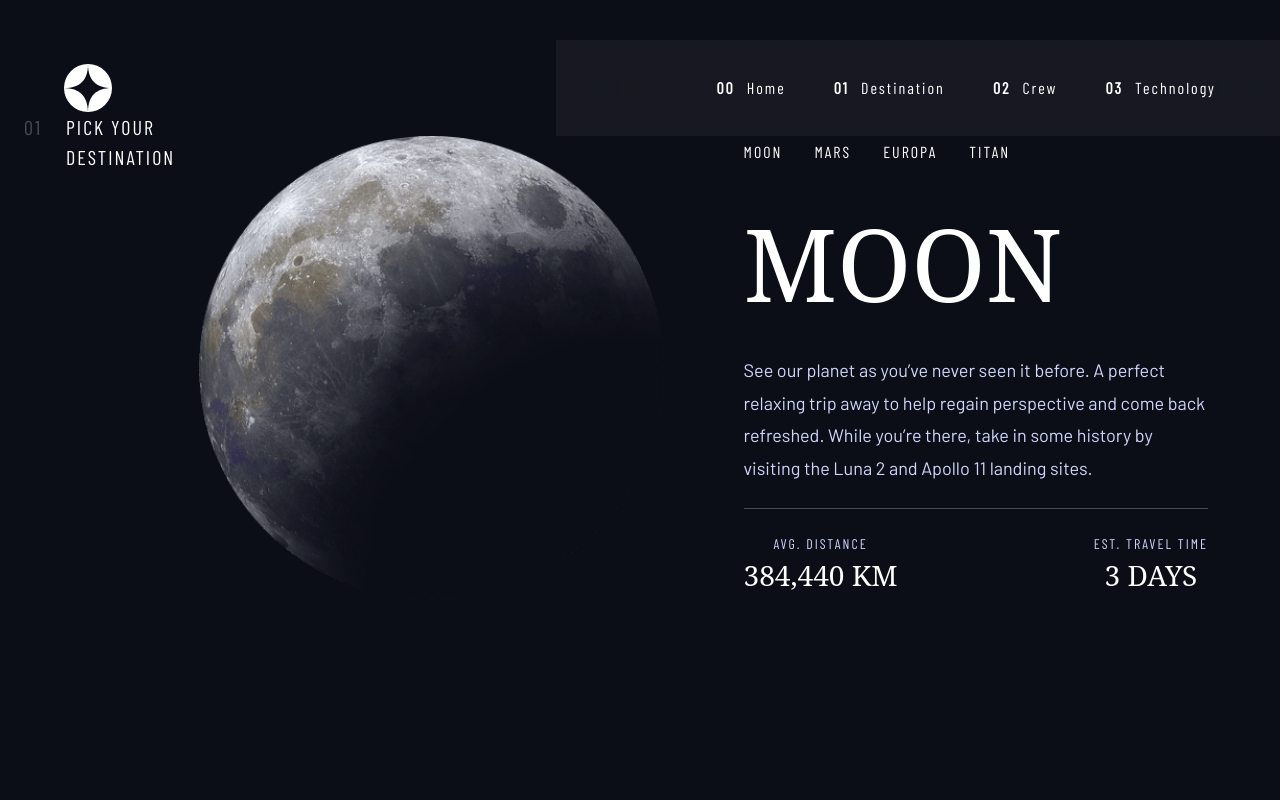
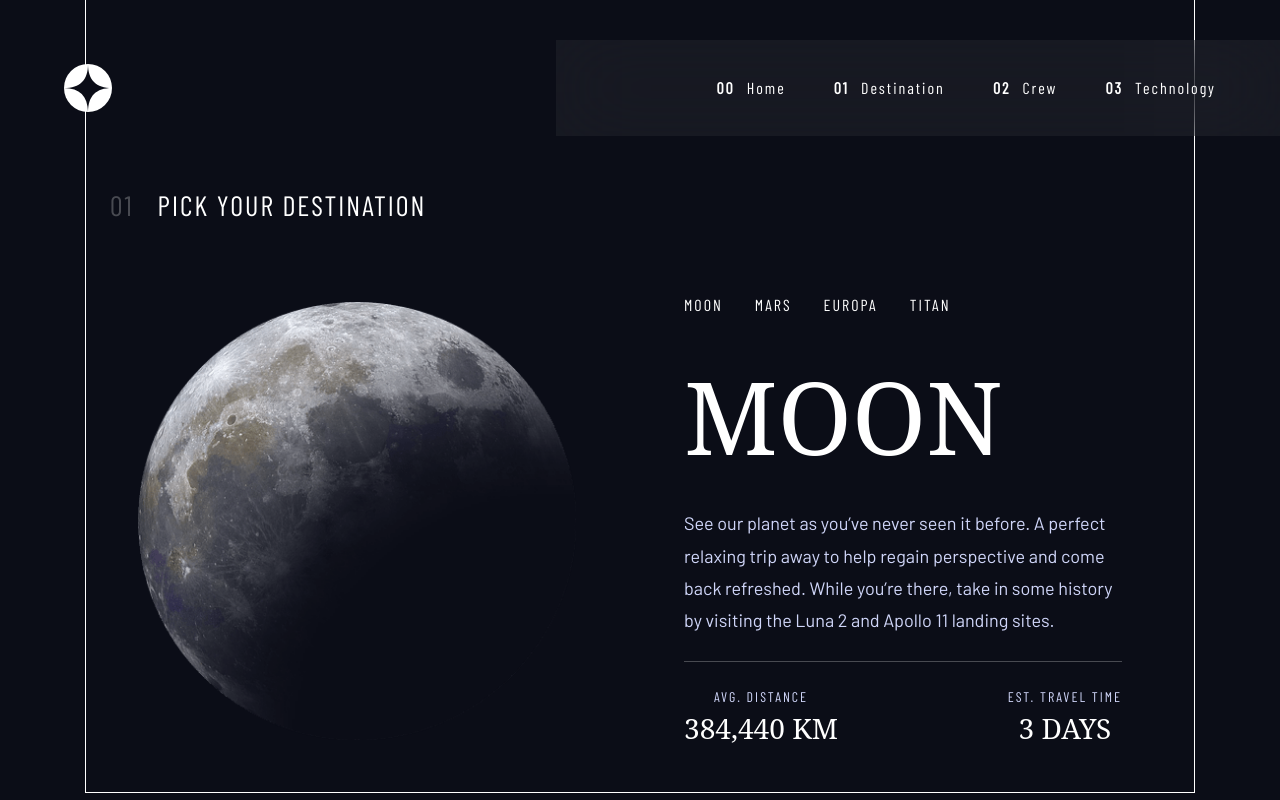
Before and after one commit to 11amanraj/space-tourism, a Next.js app: page /destination in a window 1280 px wide. Built offline with nearby package versions, Linux system fonts and the light colour scheme; a web font is replaced by a local one.

Commit message:
changes to layout

```diff
--- a/app/destination/page.tsx
+++ b/app/destination/page.tsx
@@ -33,6 +33,45 @@ const page = () => {
     ]
   return (
     <>
+        <div className='text-preset-8 flex gap-6 justify-center sm:text-[20px] sm:justify-start md:text-[28px]'>
+            <p className='opacity-25'>01</p>
+            <p>PICK YOUR DESTINATION</p>
+        </div>
+        <div className='pt-6 h-full flex flex-col gap-8 self-center md:flex-row'>
+            <div className='w-52 aspect-[1/1] md:flex-1 self-center md:p-7'>
+                <img className='w-full' src={planetary_bodies[0].image} alt={planetary_bodies[0].name}/>
+            </div>
+            <div className='flex flex-col gap-6 md:flex-1 md:px-12 md:self-center'>
+                <ul className='text-preset-7 self-center flex gap-8 sm:text-[16px] md:self-start'>
+                    <li>MOON</li>
+                    <li>MARS</li>
+                    <li>EUROPA</li>
+                    <li>TITAN</li>
+                </ul>
+                <div className='flex flex-col gap-4'>
+                    <h1 className='self-center text-preset-3 sm:text-[100px] md:self-start'>{planetary_bodies[0].name}</h1>
+                    <p className='text-preset-9 text-[15px] text-center text-tertiary sm:text-[18px] md:text-start'>{planetary_bodies[0].description}</p>
+                </div>
+                <div className='h-[1px] opacity-25 bg-secondary'></div>
+                <ul className='text-center flex flex-col gap-6 sm:flex-row sm:justify-between'>
+                    <li>
+                        <p className='text-tertiary text-preset-7'>AVG. DISTANCE</p>
+                        <p className='text-preset-6'>{planetary_bodies[0].distance.toUpperCase()}</p>
+                    </li>
+                    <li>
+                        <p className='text-tertiary text-preset-7'>EST. TRAVEL TIME</p>
+                        <p className='text-preset-6'>{planetary_bodies[0].travel_time.toUpperCase()}</p>
+                    </li>
+                </ul>
+            </div>
+        </div>
+    </>
+  )
+}
+
+export default page
+
+{/* <>
         <div className='text-preset-8 flex gap-6 justify-center sm:text-[20px] sm:justify-start'>
             <p className='opacity-25'>01</p>
             <p>PICK YOUR DESTINATION</p>
@@ -65,11 +104,4 @@ const page = () => {
                 </ul>
             </div>
         </div>
-    </>
-  )
-}
-
-export default page
-
-// Home - flex flex-col h-[100dvh] pt-22 sm:pt-56 lg:flex-row lg:px-40 lg:pb-32 lg:items-end lg:justify-between
-// Destination - px-6 sm:p-10 md:py-12 md:px-40 h-full"
+    </> */}
--- a/app/layout.tsx
+++ b/app/layout.tsx
@@ -14,14 +14,14 @@ export default function RootLayout({
 }>) {
   return (
     <html lang="en">
-      <body className="flex flex-col h-[100dvh]">
+      <body className="flex flex-col h-[100dvh] outline-1">
         <NavBar />
-        {/* <div className="bg-[url('/destination/background-destination-mobile.jpg')] sm:bg-[url('/destination/background-destination-tablet.jpg')] md:bg-[url('/destination/background-destination-desktop.jpg')] bg-cover px-6 sm:p-10 md:py-12 md:px-40 h-full"> */}
-        {/* <div className="bg-[url('/home/background-home-mobile.jpg')] bg-cover sm:bg-[url('/home/background-home-tablet.jpg')] md:bg-[url('/home/background-home-desktop.jpg')] flex flex-col h-[100dvh] pt-22 sm:pt-56 lg:flex-row lg:px-40 lg:pb-32 lg:items-end lg:justify-between"> */}
-        <div className="p-6 pt-28 flex flex-col gap-6 md:flex-row">
+        <div className="outline-1 p-6 pt-28 flex flex-col gap-6 self-center md:pt-46 md:w-277">
           {children}
         </div>
       </body>
     </html>
   );
 }
+
+// md:w-277 md:px-0 md:justify-center
--- a/app/page.tsx
+++ b/app/page.tsx
@@ -1,6 +1,20 @@
 export default function Home() {
   return (
     <>
+      <div className="flex flex-col items-center p-6 pt-0 gap-6">
+          <h3 className="text-preset-8 text-tertiary">SO, YOU WANT TO TRAVEL TO</h3>
+          <h1 className="text-preset-1 text-[80px]">SPACE</h1>
+          <p className="text-preset-9 text-tertiary text-center text-[15px]">Let’s face it; if you want to go to space, you might as well genuinely go to outer space and not hover kind of on the edge of it. Well sit back, and relax because we’ll give you a truly out of this world experience!</p>
+      </div>
+      <div className="flex-1 flex items-center justify-center">
+          <button className="text-preset-4 text-[18px] text-primary bg-secondary flex items-center justify-center rounded-full w-36 h-36 md:w-68 md:h-68 md:text-[32px]">EXPLORE</button>
+      </div>
+    </>
+
+  );
+}
+
+{/* <>
       <div className="flex flex-col items-center p-6 pt-0 gap-6 md:p-32 md:pb-0 lg:p-0 lg:w-135 lg:items-start">
           <h3 className="text-preset-8 text-tertiary md:text-[28px]">SO, YOU WANT TO TRAVEL TO</h3>
           <h1 className="text-preset-1 text-[80px] md:text-[144px]">SPACE</h1>
@@ -9,7 +23,4 @@ export default function Home() {
       <div className="flex-1 flex items-center justify-center lg:pb-9 lg:flex-0">
           <button className="text-preset-4 text-[18px] text-primary bg-secondary flex items-center justify-center rounded-full w-36 h-36 md:w-68 md:h-68 md:text-[32px]">EXPLORE</button>
       </div>
-    </>
-
-  );
-}
+    </> */}
```
